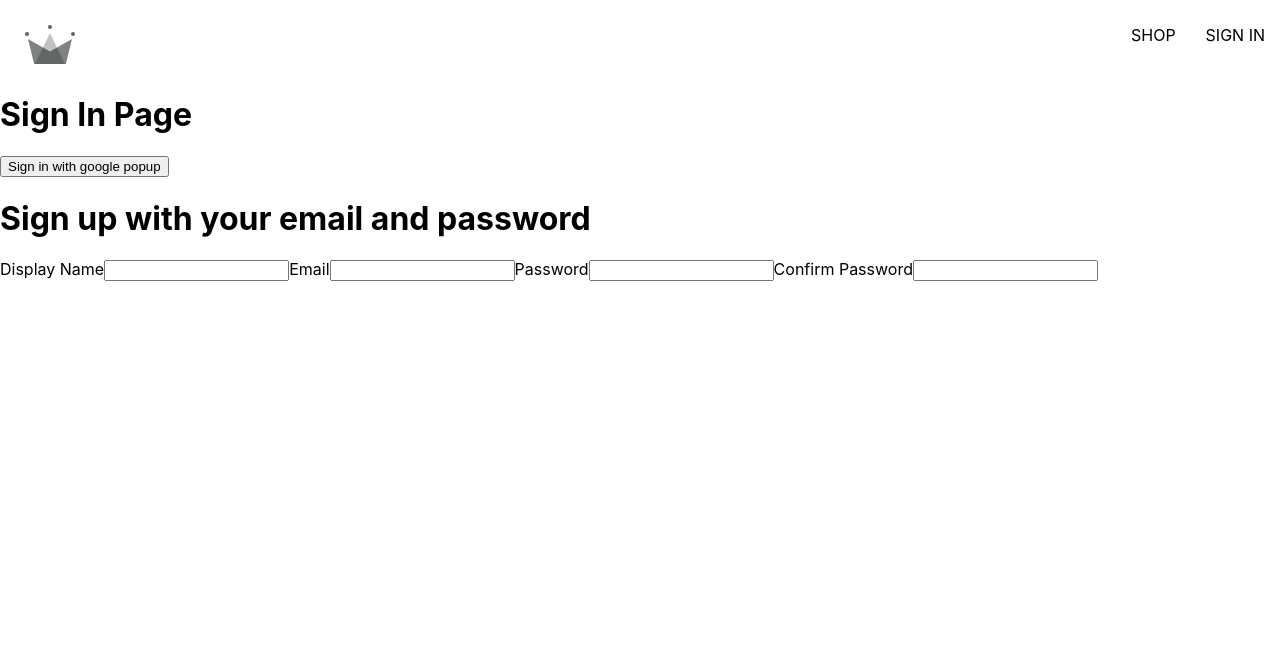
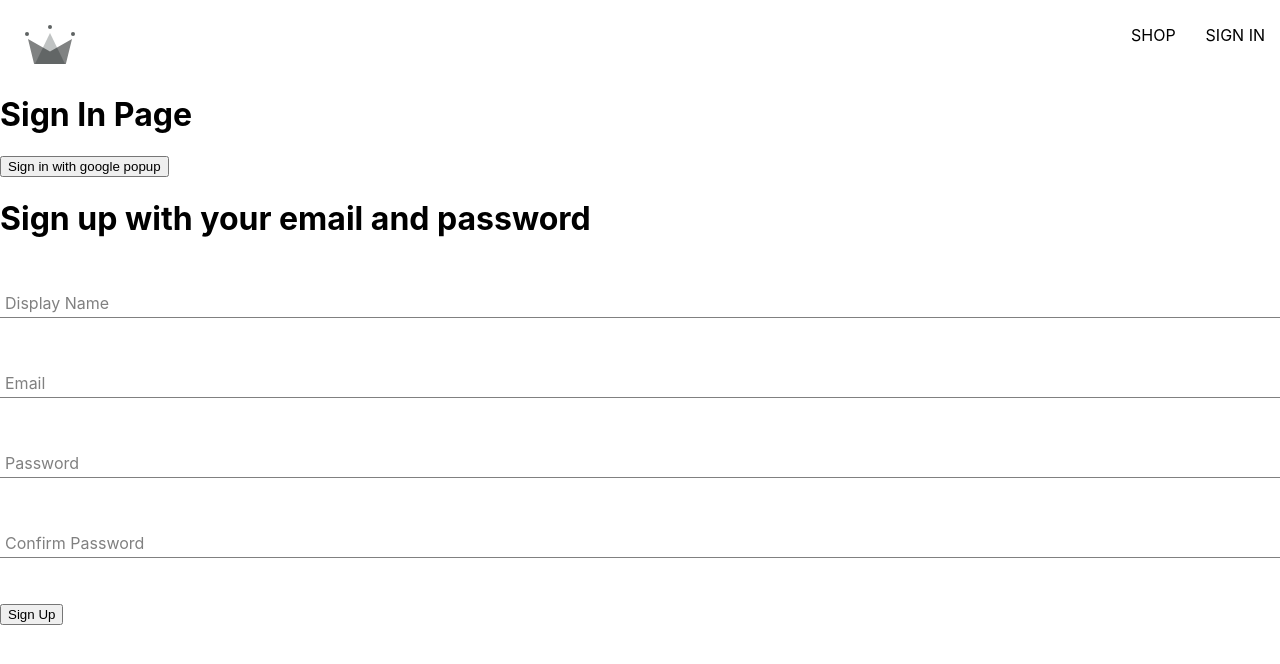
Before and after one commit to Gabbee24/learning-react, a React (Create React App) app in the folder my-app/: page /sign-in in a window 1280 px wide. Shown: the top 664 px of the page. Built offline with nearby package versions, Linux system fonts and the light colour scheme.

Commit message:
add a form input component
did some styling also

```diff
--- a/my-app/src/E-commerce/components/category-item/category-item.component.jsx
+++ b/my-app/src/E-commerce/components/category-item/category-item.component.jsx
@@ -5,7 +5,7 @@
     return(
         <div className="category-container">
             <div className="background-image"
-                style={{backgroundImage: `url(${imageUrl}}`}}></div>
+                style={{backgroundImage: `url(${imageUrl})`}}></div>
             <div className="category-body-container">
                 <h2>{title}</h2>
                 <p>Shop Now</p>
--- /dev/null
+++ b/my-app/src/E-commerce/components/form-input/form-input.component.jsx
@@ -0,0 +1,15 @@
+import './form-input.styles.css'
+
+
+export default function FormInput({label, ...otherProps }){
+    return(
+        <div className="group">
+            {label && (
+                <label className={`${otherProps.value.length ? 'shrink' : ''} form-input-label`}>
+                        {label}
+                </label>
+            )}
+            <input className="form-input" {...otherProps} />
+        </div>
+    );
+};
--- /dev/null
+++ b/my-app/src/E-commerce/components/form-input/form-input.styles.css
@@ -0,0 +1,63 @@
+
+
+.group {
+  position: relative;
+  margin: 45px 0;
+}
+
+.form-input {
+  background: none;
+  background-color: white;
+  color: grey;
+  font-size: 18px;
+  padding: 10px 10px 10px 5px;
+  display: block;
+  width: 100%;
+  border: none;
+  border-radius: 0;
+  border-bottom: 1px solid grey;
+  margin: 25px 0;
+}
+
+.form-input:focus {
+  outline: none;
+}
+
+.form-input:focus {
+  top: -14px;
+  font-size: 12px;
+  color: black;
+}
+
+  .form-input {
+    top: -14px;
+    font-size: 12px;
+    color: black;
+  }
+
+  .form-input-label:active {
+    top: -14px;
+    font-size: 12px;
+    color: black;
+  }
+
+input[type='password'] {
+  letter-spacing: 0.3em;
+}
+
+  .form-input-label {
+    color: grey;
+    font-size: 16px;
+    font-weight: normal;
+    position: absolute;
+    pointer-events: none;
+    left: 5px;
+    top: 10px;
+    transition: 300ms ease all;
+  }
+
+.shrink {
+  top: -14px;
+  font-size: 12px;
+  color: black;
+}
--- a/my-app/src/E-commerce/components/sign-up-form/sign-up-form.component.jsx
+++ b/my-app/src/E-commerce/components/sign-up-form/sign-up-form.component.jsx
@@ -1,10 +1,16 @@
+import { async } from "@firebase/util";
 import { useState } from "react";
+import {
+    createAuthUserWithEmailAndPassword,
+    createUserDocumentFromAuth
+} from "../../utils/firebase/firebase.utils";
+import FormInput from "../form-input/form-input.component";
 
 const defaultFormFields = {
     displayName : '',
     email : '',
     password : '',
-    confirmPassword : ''
+    confirmPassword : '',
 }
 
 export default function SignUpForm(){
@@ -12,46 +18,81 @@
     const [formFields, setFormFields] = useState(defaultFormFields);
     const {displayName, email, password, confirmPassword} = formFields;
 
+    console.log(formFields);
+
+    const resetFormFields = () => {
+        setFormFields(defaultFormFields);
+    }
+
+    const handleSubmit = async (event) => {
+        event.preventDefault();
+
+        if(password !== confirmPassword){
+            alert('wrong password');
+            return;
+        }
+
+        try{
+            const {user} = await createAuthUserWithEmailAndPassword(
+                email,
+                password
+            );
+
+            await createUserDocumentFromAuth(user, {displayName});
+            resetFormFields();
+
+        }catch(error){
+            if(error.code === 'auth/email-already-in-use'){
+                alert('Cannot create user, email already in use');
+            } else {
+                console.log('User Creation encountered an error', error);
+            }
+        }
+    };
+
     const handleChange = (event) => {
-        const {name} = event;
-    }
+        const {name, value} = event.target;
+
+        setFormFields({...formFields,[name]:value})
+    };
 
     return(
         <div>
             <h1>Sign up with your email and password</h1>
-            <form onSubmit={() => {}}>
-                <label >Display Name</label>
-                <input
+            <form onSubmit={handleSubmit}>
+                <FormInput
+                    label="Display Name"
                     type="text"
                     required
                     onChange={handleChange}
                     name='displayName'
                     value={displayName} />
 
-                <label>Email</label>
-                <input
+                <FormInput
+                    label="Email"
                     type="email"
                     required
                     onChange={handleChange}
                     name='email'
                     value={email} />
 
-                <label>Password</label>
-                <input
+                <FormInput
+                    label="Password"
                     type="password"
                     required
                     onChange={handleChange}
                     name='password'
                     value={password} />
 
-                <label>Confirm Password</label>
-                <input
+                <FormInput
+                    label="Confirm Password"
                     type="password"
                     required
                     onChange={handleChange}
                     name='confirmPassword'
                     value={confirmPassword} />
 
+                <button type="submit">Sign Up</button>
             </form>
         </div>
     );
--- a/my-app/src/E-commerce/utils/firebase/firebase.utils.js
+++ b/my-app/src/E-commerce/utils/firebase/firebase.utils.js
@@ -4,6 +4,7 @@
     signInWithRedirect,
     signInWithPopup,
     GoogleAuthProvider,
+    createUserWithEmailAndPassword
  } from 'firebase/auth';
 
  import {
@@ -37,16 +38,14 @@
 
   export const db = getFirestore();
 
-  export const createUserDocumentFromAuth = async (userAuth) => {
+  export const createUserDocumentFromAuth = async (
+    userAuth,
+    additionalInformation = {} ) => {
+    if(!userAuth) return;
+
     const userDocRef = doc(db, 'users', userAuth.uid);
 
-    console.log(userDocRef);
-
     const userSnapshot = await getDoc(userDocRef)
-
-    console.log(userSnapshot);
-    console.log(userSnapshot.exists());
-
 
     if(!userSnapshot.exists()){
         const {displayName, email } = userAuth;
@@ -56,7 +55,8 @@
             await setDoc(userDocRef, {
                 displayName,
                 email,
-                createdAt
+                createdAt,
+                ...additionalInformation,
             });
         } catch(error){
             console.log('error creating the user', error.message);
@@ -64,5 +64,9 @@
     }
 
     return userDocRef;
+};
 
-};
+export const createAuthUserWithEmailAndPassword = async (email, password) => {
+    if(!email || !password) return;
+    return await createUserWithEmailAndPassword(auth, email, password)
+}
```
Also changed, not shown: my-app/src/E-commerce/App.jsx (line endings or trailing spaces), 2 other files (tests, documents, lock files or other folders).
